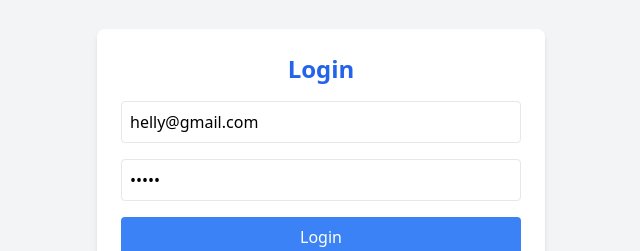
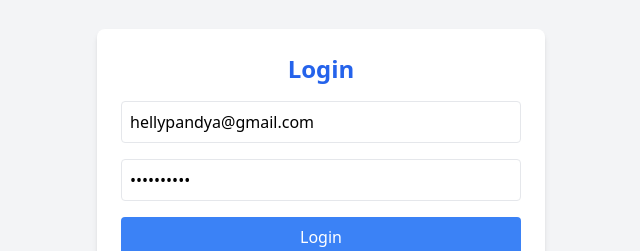
Before and after one commit to Helipandya/TrackTogether, a React (Vite) app in the folder client-vite/: page / in a window 1280 px wide. Shown: the part 229-480 px from the top of the page, without its empty margins (319-959 px from the left). Built offline with nearby package versions, Linux system fonts and the light colour scheme; no server answers.

Commit message:
email pass changed

```diff
--- a/client-vite/src/auth/Login.jsx
+++ b/client-vite/src/auth/Login.jsx
@@ -5,8 +5,8 @@ import { Link, useNavigate } from 'react-router-dom'
 import Register from './Register'
 
 export default function Login() {
-  const [email, setEmail] = useState('helly@gmail.com') // Default values for quick testing
-  const [password, setPassword] = useState('Helly')
+  const [email, setEmail] = useState('hellypandya@gmail.com') // Default values for quick testing
+  const [password, setPassword] = useState('helly@2223')
   const [error, setError] = useState('')
   const navigate = useNavigate()
 
```
